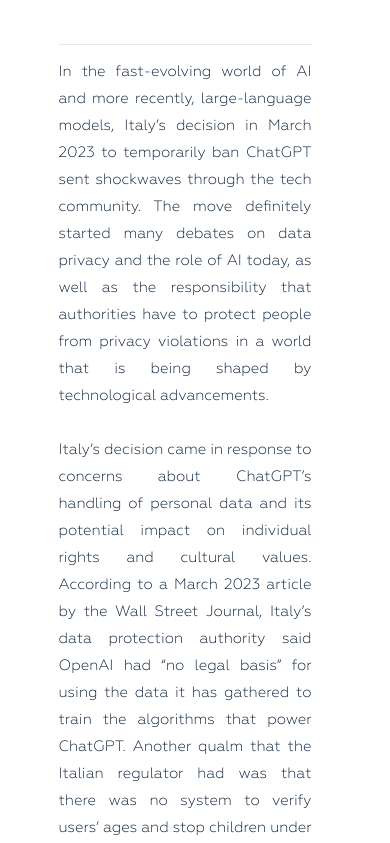
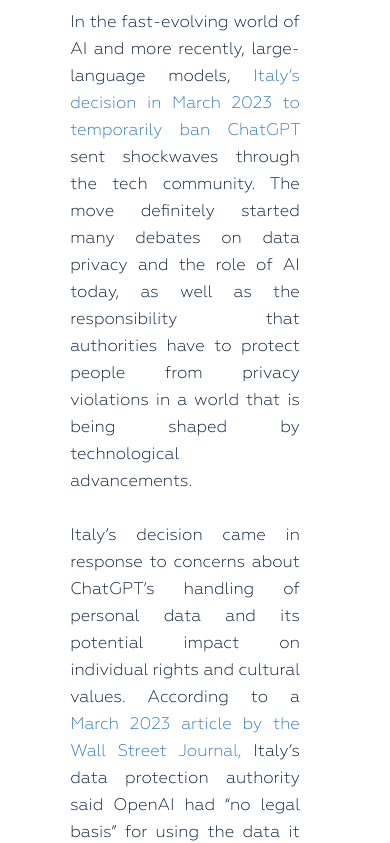
Before and after one commit to rachelkyuli36/data-privacy-across-borders-blog, a plain HTML site: page dart-blog-html/martha_blog_1.html in a window 390 px wide. Shown: the part 415-1258 px from the top of the page. Drawn offline with Linux system fonts and the light colour scheme.

Commit message:
linked Martha blog and edited home page

```diff
--- a/dart-blog-html/martha_blog_1.html
+++ b/dart-blog-html/martha_blog_1.html
@@ -41,39 +41,52 @@
             </div>
         </header>
         <section class="blog-post-area">
-            <div style="margin-left: 15%; font-size: xx-large;">
-                <h1><a href="#">Post Title Goes Here.</a></h1>
+            <div style="margin-left: 18%">
+                <h1>Italy's Chatgpt Ban: A Warning Shot for Tech Giants</h1>
             </div>
-            <div class="single-post" style="margin-left: 15%; margin-right: 15%;">
-                <p>
-                    In the fast-evolving world of AI and more recently, large-language models, Italy’s decision in March 2023 to temporarily ban
-                    ChatGPT sent shockwaves through the tech community. The move definitely started many debates on data privacy and the role of
-                    AI today, as well as the responsibility that authorities have to protect people from privacy violations in a world that is
-                    being shaped by technological advancements.<br><br>
+            <div class="single-post" style="margin-left: 18%; margin-right: 18%; margin-top: 2%">
+                <p style="font-size: larger;">
+                    In the fast-evolving world of AI and more recently, large-language models, <a href="https://apnews.com/article/chatgpt-ai-data-privacy-italy-66634e4d9ade3c0eb63edab62915066f">Italy’s
+                    decision in March 2023 to temporarily ban ChatGPT</a> sent shockwaves through the tech community. The move definitely started
+                    many debates on data privacy and the role of AI today, as well as the responsibility that authorities have to protect people
+                    from privacy violations in a world that is being shaped by technological advancements.<br><br>
 
                     Italy’s decision came in response to concerns about ChatGPT’s handling of personal data and its potential impact on individual
-                    rights and cultural values. According to a March 2023 article by the Wall Street Journal, Italy’s data protection authority
+                    rights and cultural values. According to a <a href="https://www.wsj.com/articles/chatgpt-banned-in-italy-over-data-privacy-concerns-4b984e75">March 2023 article by the Wall Street Journal,</a> Italy’s data protection authority
                     said OpenAI had “no legal basis” for using the data it has gathered to train the algorithms that power ChatGPT. Another qualm
                     that the Italian regulator had was that there was no system to verify users’ ages and stop children under 13 years old from using
                     the chatbot, which could expose them to “responses that are unsuitable to their degree of development and self-awareness”.<br><br>
 
                     Italy’s decision to temporarily ban ChatGPT highlights the legal aspect of the issue. The Italian Data Protection Agency opened
                     an inquiry into OpenAI, questioning the justification for the collection and storage of copious amounts of personal data. This
-                    raised critical questions about the legality of AI systems that may be overstepping boundaries. Here in the US, in July 2023, the
+                    raised critical questions about the legality of AI systems that may be overstepping boundaries. <a href="https://www.washingtonpost.com/technology/2023/07/13/ftc-openai-chatgpt-sam-altman-lina-khan/">Here in the US,</a> in July 2023, the
                     FTC launched an investigation into OpenAI, in a bid to ascertain whether they were in violation of consumer protection laws by
                     putting personal data at risk. FTC also asked OpenAI to provide records regarding their March 2023 data breach, where a bug allowed
                     users to see other users’ chat history as well as payment information. These instances underscore the beginning of a dialogue
                     about the legal issues that arise with the collection of large amounts of data.<br><br>
 
-                    Italy’s concerns about data privacy were not unfounded. A 2022 Statista study on digital privacy concerns among adult internet
-                    users in Italy revealed that more than 33% of respondents expressed concern about how companies might use their personal data.
-                    More than 23% of respondents preferred to remain anonymous while online, emphasizing their desire to protect their personal
-                    information. With these numbers in mind, it becomes clear that the Italian regulator’s decision to scrutinize the recent
-                    advancements in AI resonated with the broader public sentiment. Their stance is further evident in the fact that almost 49% of
-                    respondents in the aforementioned study stated that they decline to accept cookies when browsing online. This further demonstrates
-                    a clear preference for privacy, and the value placed on maintaining personal space in the digital world.<br><br>
+                    The concept that AI should not infringe on a person’s “self-determination” was also central to Italy’s concerns - a cultural belief
+                    that emphasizes the importance of individual autonomy and decision making. More recently, individual self-determination has slowly
+                    become a topic of conversation in Italian society, albeit in different contexts such as <a href="https://www.commondreams.org/news/2018/05/26/thousands-italian-women-march-across-country-demand-my-body-my-choice">abortion</a>
+                    and <a href="https://cne.news/article/3796-two-italian-municipalities-are-on-their-way-to-legalise-self-determined-death">end-of-life decisions</a>
+                    . When systems like ChatGPT collect and store massive amounts of data, there’s a legitimate fear that they could influence, manipulate,
+                    or compromise individuals’ ability to make decisions independently. <a href="https://www.pewresearch.org/internet/2023/02/24/the-future-of-human-agency/">Research by Pew Research Center</a>
+                    reveals that experts are split on how AI will influence human beings’ ability to make decisions, with 56% of surveyed experts believe
+                    that by 2035, smart systems will not be designed to allow humans to easily be in control of most tech-aided decision making. Some
+                    attribute this to the black box-like nature of many AI algorithms today, and the fact that in the coming years, only a select few
+                    people will have a better understanding of how these systems work compared to the general public.<br><br>
 
-                    ChatGPT was made accessible again in April 2023 after OpenAI acted upon the Italian data privacy regulator’s concerns. OpenAI said
+
+
+                    Italy’s concerns about data privacy were not unfounded. A <a href="https://www.statista.com/statistics/1234940/italy-digital-privacy-concerns-and-actions/#:~:text=Almost%2049%20percent%20stated%20that,anonymous%20when%20using%20online%20services.">2022 Statista study</a>
+                    on digital privacy concerns among adult internet users in Italy revealed that more than 33% of respondents expressed concern about
+                    how companies might use their personal data. More than 23% of respondents preferred to remain anonymous while online, emphasizing
+                    their desire to protect their personal information. With these numbers in mind, it becomes clear that the Italian regulator’s decision
+                    to scrutinize the recent advancements in AI resonated with the broader public sentiment. Their stance is further evident in the fact
+                    that almost 49% of respondents in the aforementioned study stated that they decline to accept cookies when browsing online. This
+                    further demonstrates a clear preference for privacy, and the value placed on maintaining personal space in the digital world.<br><br>
+
+                    <a href="https://www.bbc.com/news/technology-65431914">ChatGPT was made accessible again in April 2023</a> after OpenAI acted upon the Italian data privacy regulator’s concerns. OpenAI said
                     it would offer a tool to verify users’ ages in Italy upon sign-up, and also said that it would provide a new form for EU users to
                     exercise their right to object to the use of their personal data to train the models. Italy’s decision was firmly grounded in the
                     legal framework provided by the EU GDPR, which governs data privacy in the EU. The GDPR grants individuals a comprehensive set of
--- a/dart-blog-html/style.css
+++ b/dart-blog-html/style.css
@@ -118,7 +118,7 @@ section.blog-post-area {
 
 section.blog-post-area .big-image {
     float: left;
-    width: 50%;
+    width: 45%;
     padding-right: 35px;
 }
 
```
Also changed, not shown: dart-blog-html/index.html (+20 -4 lines), dart-blog-html/img/italy-ban-chatgpt.jpeg (added), 2 other files.
